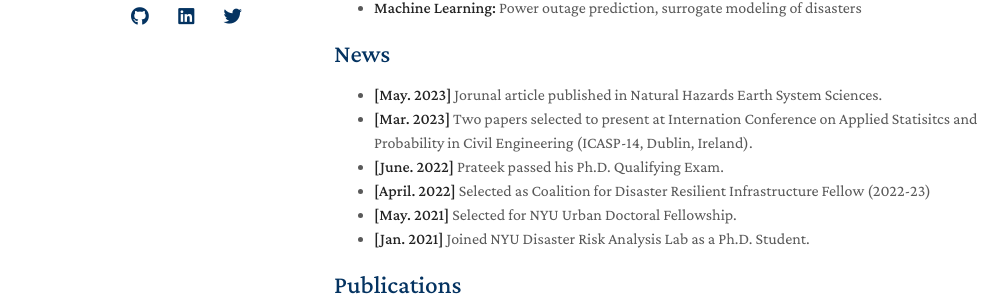
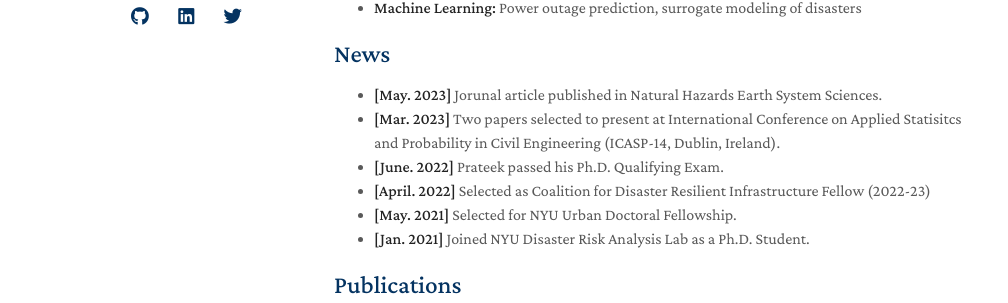
Before and after one commit to pa56/profile, a Jekyll site: the page built from index.md, in a window 1280 px wide and 1369 px high. Shown: the part 435-738 px from the top of the window, without its empty margins (136-1144 px from the left). Built offline with Jekyll 4.4.1, drawn with Linux system fonts in a browser that asks for light colours; nearby versions of some CDN libraries; a style sheet for code colours, icons or effects is not loaded; our own code applies the rules of GitHub Pages for plain Markdown files.

Commit message:
Update index.md

```diff
--- a/index.md
+++ b/index.md
@@ -16,7 +16,7 @@ Prior to joining NYU, Prateek worked as a structural engineering in the city of
 ## News
 
 - **[May. 2023]** Jorunal article published in Natural Hazards Earth System Sciences.
-- **[Mar. 2023]** Two papers selected to present at Internation Conference on Applied Statisitcs and Probability in Civil Engineering (ICASP-14, Dublin, Ireland).
+- **[Mar. 2023]** Two papers selected to present at International Conference on Applied Statisitcs and Probability in Civil Engineering (ICASP-14, Dublin, Ireland).
 - **[June. 2022]** Prateek passed his Ph.D. Qualifying Exam.
 - **[April. 2022]** Selected as Coalition for Disaster Resilient Infrastructure Fellow (2022-23)
 - **[May. 2021]** Selected for NYU Urban Doctoral Fellowship.
```
